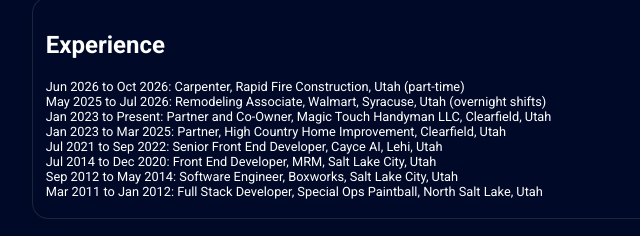
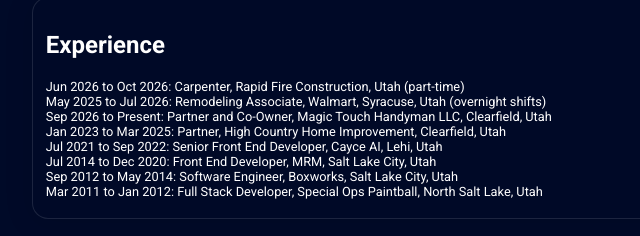
Before and after one commit to Dgarfield/dgarfield.github.io, a plain HTML site: page index.html in a window 1280 px wide. Shown: the part 3943-4179 px from the top of the page, 128-768 px from the left. Drawn offline with Linux system fonts and the light colour scheme; a web font is replaced by a local one.

Commit message:
Fix Magic Touch start date to Sep 2026

```diff
--- a/index.html
+++ b/index.html
@@ -475,7 +475,7 @@
             Associate, Walmart, Syracuse, Utah (overnight shifts)
           </li>
           <li>
-            <span class="when">Jan 2023 to Present:</span> Partner and
+            <span class="when">Sep 2026 to Present:</span> Partner and
             Co-Owner, Magic Touch Handyman LLC, Clearfield, Utah
           </li>
           <li>
```
